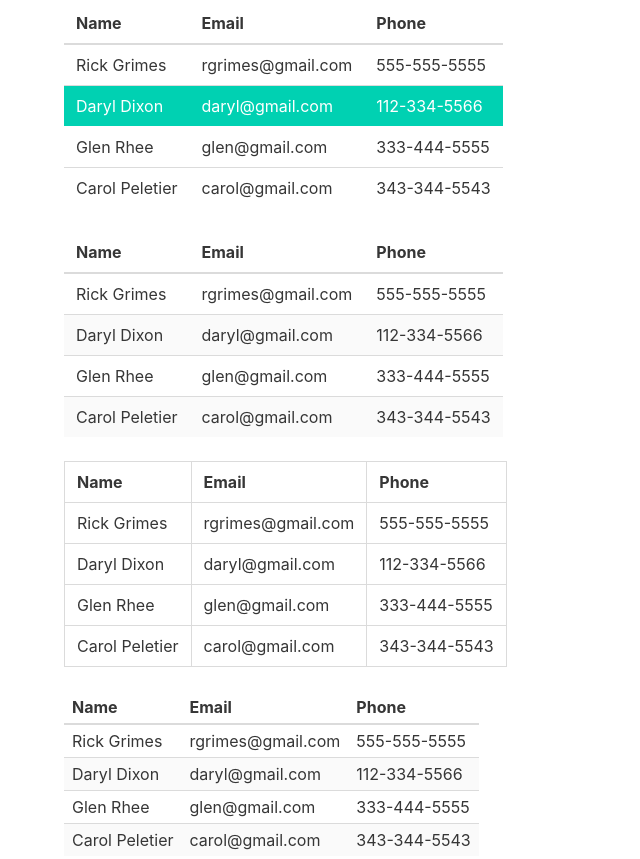
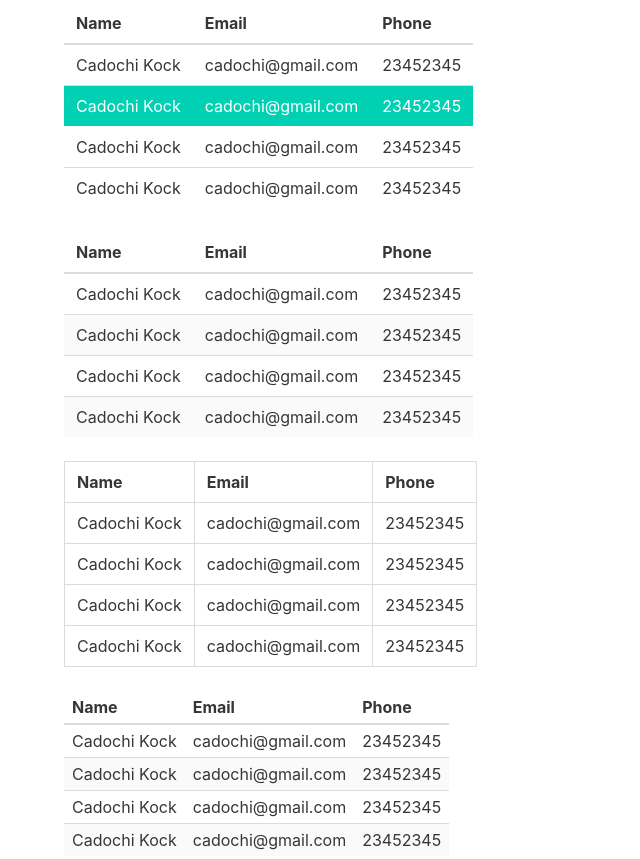
Before and after one commit to gcangela/bulmacss-components-rundown, a plain HTML site: page index.html in a window 1280 px wide. Shown: the part 5079-5938 px from the top of the page, without its empty margins (0-640 px from the left). Drawn offline with nearby package versions, Linux system fonts and the light colour scheme.

Commit message:
cadochi om

```diff
--- a/index.html
+++ b/index.html
@@ -442,24 +442,24 @@
         </thead>
         <tbody>
           <tr>
-            <td>Rick Grimes</td>
-            <td>rgrimes@gmail.com</td>
-            <td>555-555-5555</td>
+            <td>Cadochi Kock</td>
+            <td>cadochi@gmail.com</td>
+            <td>23452345</td>
           </tr>
           <tr class="is-selected">
-            <td>Daryl Dixon</td>
-            <td>daryl@gmail.com</td>
-            <td>112-334-5566</td>
+            <td>Cadochi Kock</td>
+            <td>cadochi@gmail.com</td>
+            <td>23452345</td>
           </tr>
           <tr>
-            <td>Glen Rhee</td>
-            <td>glen@gmail.com</td>
-            <td>333-444-5555</td>
+            <td>Cadochi Kock</td>
+            <td>cadochi@gmail.com</td>
+            <td>23452345</td>
           </tr>
           <tr>
-            <td>Carol Peletier</td>
-            <td>carol@gmail.com</td>
-            <td>343-344-5543</td>
+            <td>Cadochi Kock</td>
+            <td>cadochi@gmail.com</td>
+            <td>23452345</td>
           </tr>
         </tbody>
       </table>
@@ -474,24 +474,24 @@
         </thead>
         <tbody>
           <tr>
-            <td>Rick Grimes</td>
-            <td>rgrimes@gmail.com</td>
-            <td>555-555-5555</td>
+            <td>Cadochi Kock</td>
+            <td>cadochi@gmail.com</td>
+            <td>23452345</td>
           </tr>
           <tr>
-            <td>Daryl Dixon</td>
-            <td>daryl@gmail.com</td>
-            <td>112-334-5566</td>
+            <td>Cadochi Kock</td>
+            <td>cadochi@gmail.com</td>
+            <td>23452345</td>
           </tr>
           <tr>
-            <td>Glen Rhee</td>
-            <td>glen@gmail.com</td>
-            <td>333-444-5555</td>
+            <td>Cadochi Kock</td>
+            <td>cadochi@gmail.com</td>
+            <td>23452345</td>
           </tr>
           <tr>
-            <td>Carol Peletier</td>
-            <td>carol@gmail.com</td>
-            <td>343-344-5543</td>
+            <td>Cadochi Kock</td>
+            <td>cadochi@gmail.com</td>
+            <td>23452345</td>
           </tr>
         </tbody>
       </table>
@@ -506,24 +506,24 @@
         </thead>
         <tbody>
           <tr>
-            <td>Rick Grimes</td>
-            <td>rgrimes@gmail.com</td>
-            <td>555-555-5555</td>
+            <td>Cadochi Kock</td>
+            <td>cadochi@gmail.com</td>
+            <td>23452345</td>
           </tr>
           <tr>
-            <td>Daryl Dixon</td>
-            <td>daryl@gmail.com</td>
-            <td>112-334-5566</td>
+            <td>Cadochi Kock</td>
+            <td>cadochi@gmail.com</td>
+            <td>23452345</td>
           </tr>
           <tr>
-            <td>Glen Rhee</td>
-            <td>glen@gmail.com</td>
-            <td>333-444-5555</td>
+            <td>Cadochi Kock</td>
+            <td>cadochi@gmail.com</td>
+            <td>23452345</td>
           </tr>
           <tr>
-            <td>Carol Peletier</td>
-            <td>carol@gmail.com</td>
-            <td>343-344-5543</td>
+            <td>Cadochi Kock</td>
+            <td>cadochi@gmail.com</td>
+            <td>23452345</td>
           </tr>
         </tbody>
       </table>
@@ -538,24 +538,24 @@
         </thead>
         <tbody>
           <tr>
-            <td>Rick Grimes</td>
-            <td>rgrimes@gmail.com</td>
-            <td>555-555-5555</td>
+            <td>Cadochi Kock</td>
+            <td>cadochi@gmail.com</td>
+            <td>23452345</td>
           </tr>
           <tr>
-            <td>Daryl Dixon</td>
-            <td>daryl@gmail.com</td>
-            <td>112-334-5566</td>
+            <td>Cadochi Kock</td>
+            <td>cadochi@gmail.com</td>
+            <td>23452345</td>
           </tr>
           <tr>
-            <td>Glen Rhee</td>
-            <td>glen@gmail.com</td>
-            <td>333-444-5555</td>
+            <td>Cadochi Kock</td>
+            <td>cadochi@gmail.com</td>
+            <td>23452345</td>
           </tr>
           <tr>
-            <td>Carol Peletier</td>
-            <td>carol@gmail.com</td>
-            <td>343-344-5543</td>
+            <td>Cadochi Kock</td>
+            <td>cadochi@gmail.com</td>
+            <td>23452345</td>
           </tr>
         </tbody>
       </table>
```
